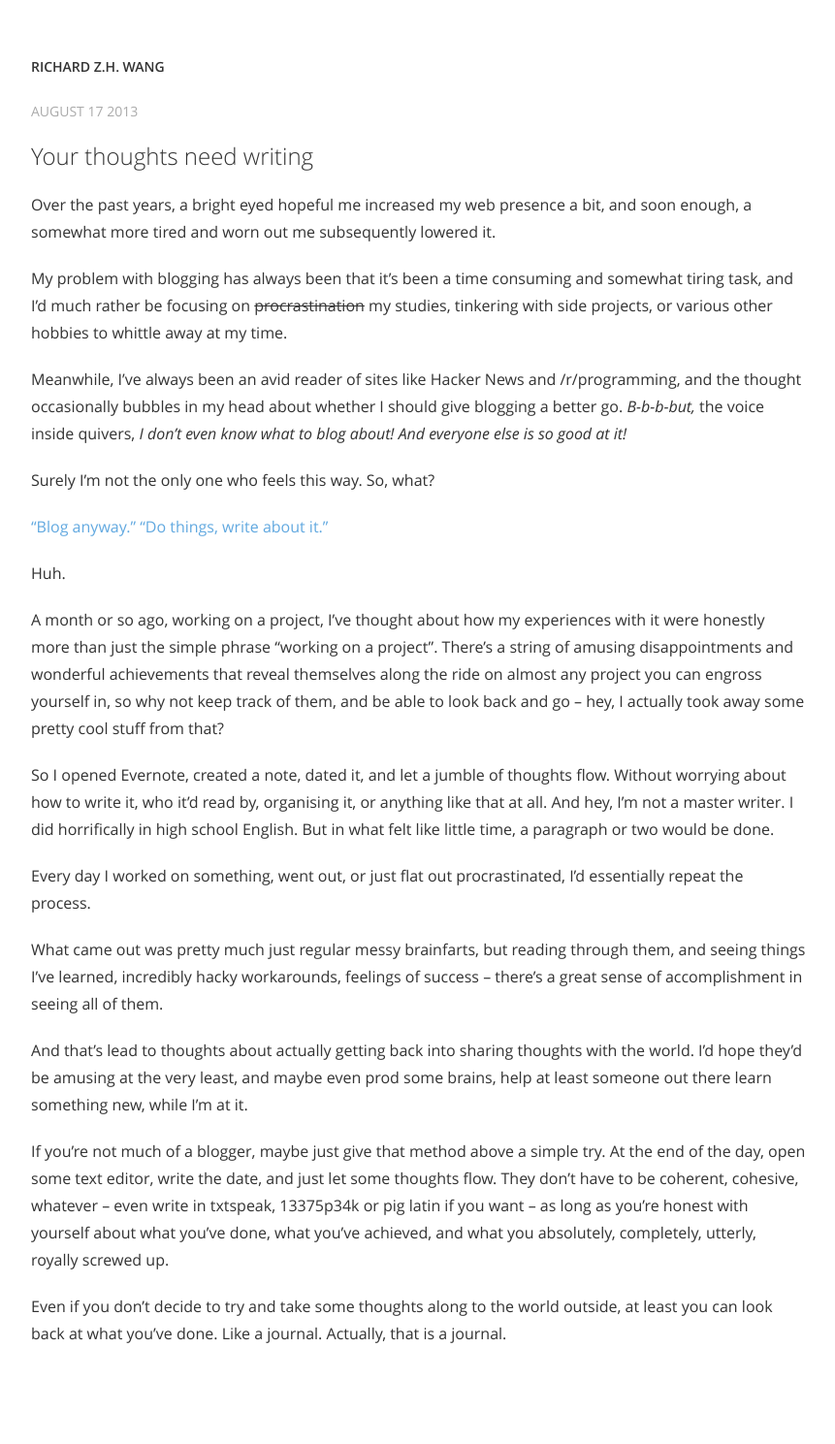
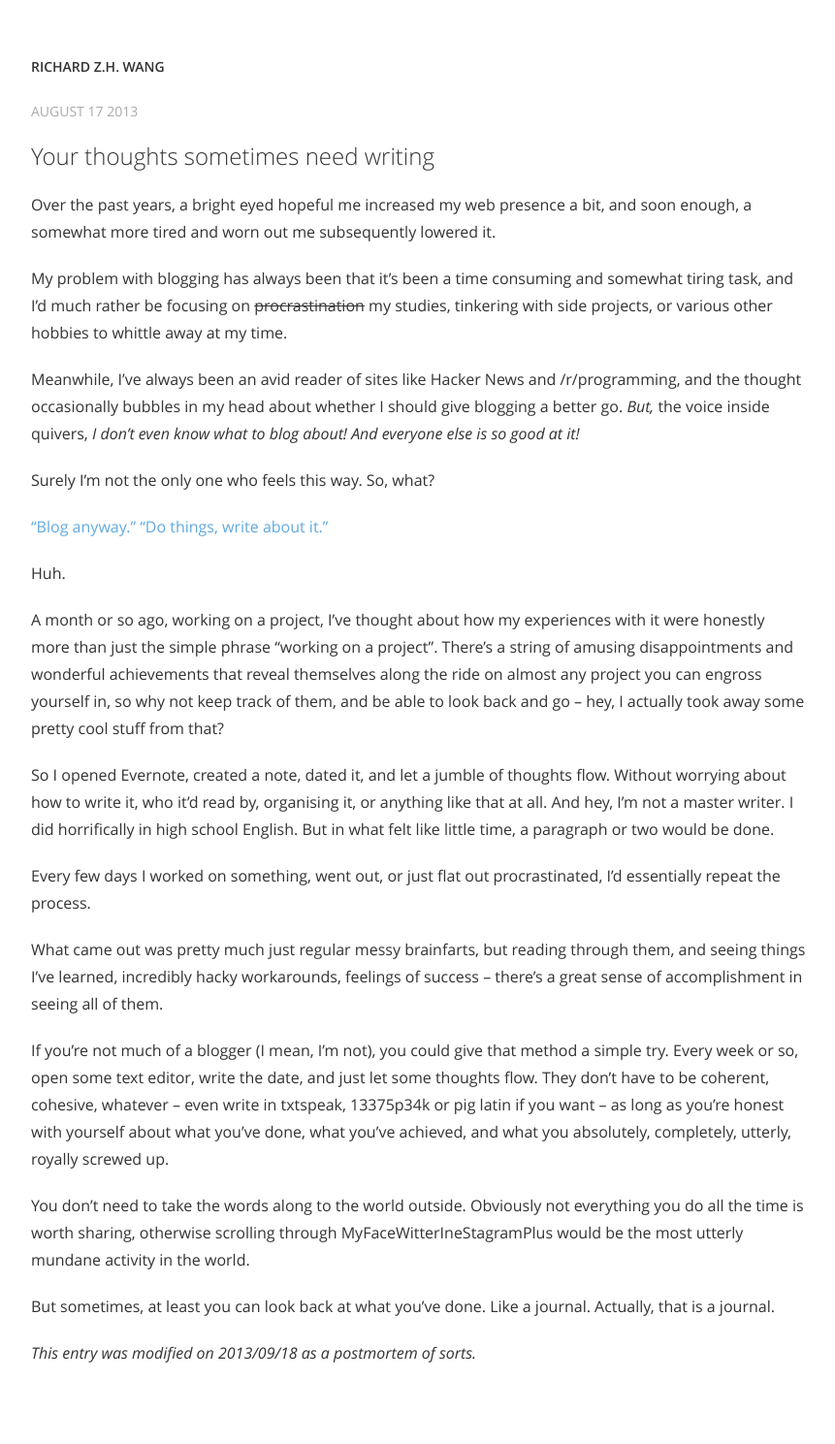
Before and after one commit to rzhw/rzhw.me, a Jekyll site: the page built from _posts/2013-08-17-your-thoughts-sometimes-need-writing.markdown, in a window 1280 px wide. Shown: the whole page at 97% size, without its empty margins (208-1069 px from the left). Built offline with Jekyll 4.4.1, drawn with Linux system fonts in a browser that asks for light colours.

Commit message:
Your thoughts sometimes* need writing

```diff
--- a/_posts/2013-08-17-your-thoughts-need-writing.markdown
+++ b/_posts/2013-08-17-your-thoughts-sometimes-need-writing.markdown
@@ -1,6 +1,6 @@
 ---
 layout: post
-title: Your thoughts need writing
+title: Your thoughts sometimes need writing
 ---
 
 Over the past years, a bright eyed hopeful me increased my web presence a bit,
@@ -12,7 +12,7 @@ or various other hobbies to whittle away at my time.
 
 Meanwhile, I've always been an avid reader of sites like Hacker News and /r/programming,
 and the thought occasionally bubbles in my head about whether I should give blogging a better go.
-*B-b-b-but,* the voice inside quivers, *I don't even know what to blog about! And everyone else is so good at it!*
+*But,* the voice inside quivers, *I don't even know what to blog about! And everyone else is so good at it!*
 
 Surely I'm not the only one who feels this way. So, what?
 
@@ -32,20 +32,21 @@ Without worrying about how to write it, who it'd read by, organising it, or anyt
 And hey, I'm not a master writer. I did horrifically in high school English.
 But in what felt like little time, a paragraph or two would be done.
 
-Every day I worked on something, went out, or just flat out procrastinated, I'd essentially repeat the process.
+Every few days I worked on something, went out, or just flat out procrastinated, I'd essentially repeat the process.
 
 What came out was pretty much just regular messy brainfarts, but reading through them, and seeing
 things I've learned, incredibly hacky workarounds, feelings of success --
 there's a great sense of accomplishment in seeing all of them.
 
-And that's lead to thoughts about actually getting back into sharing thoughts with the world.
-I'd hope they'd be amusing at the very least, and maybe even prod some brains, help at least someone out there learn something new,
-while I'm at it.
-
-If you're not much of a blogger, maybe just give that method above a simple try.
-At the end of the day, open some text editor, write the date, and just let some thoughts flow. They don't have to be coherent, cohesive, whatever --
+If you're not much of a blogger (I mean, I'm not), you could give that method a simple try.
+Every week or so, open some text editor, write the date, and just let some thoughts flow. They don't have to be coherent, cohesive, whatever --
 even write in txtspeak, 13375p34k or pig latin if you want --
 as long as you're honest with yourself about what you've done, what you've achieved, and what you absolutely, completely, utterly, royally screwed up.
 
-Even if you don't decide to try and take some thoughts along to the world outside, at least you can look back at what you've done.
-Like a journal. Actually, that is a journal.
+You don't need to take the words along to the world outside.
+Obviously not everything you do all the time is worth sharing,
+otherwise scrolling through MyFaceWitterIneStagramPlus would be the most utterly mundane activity in the world.
+
+But sometimes, at least you can look back at what you've done. Like a journal. Actually, that is a journal.
+
+*This entry was modified on 2013/09/18 as a postmortem of sorts.*
```
